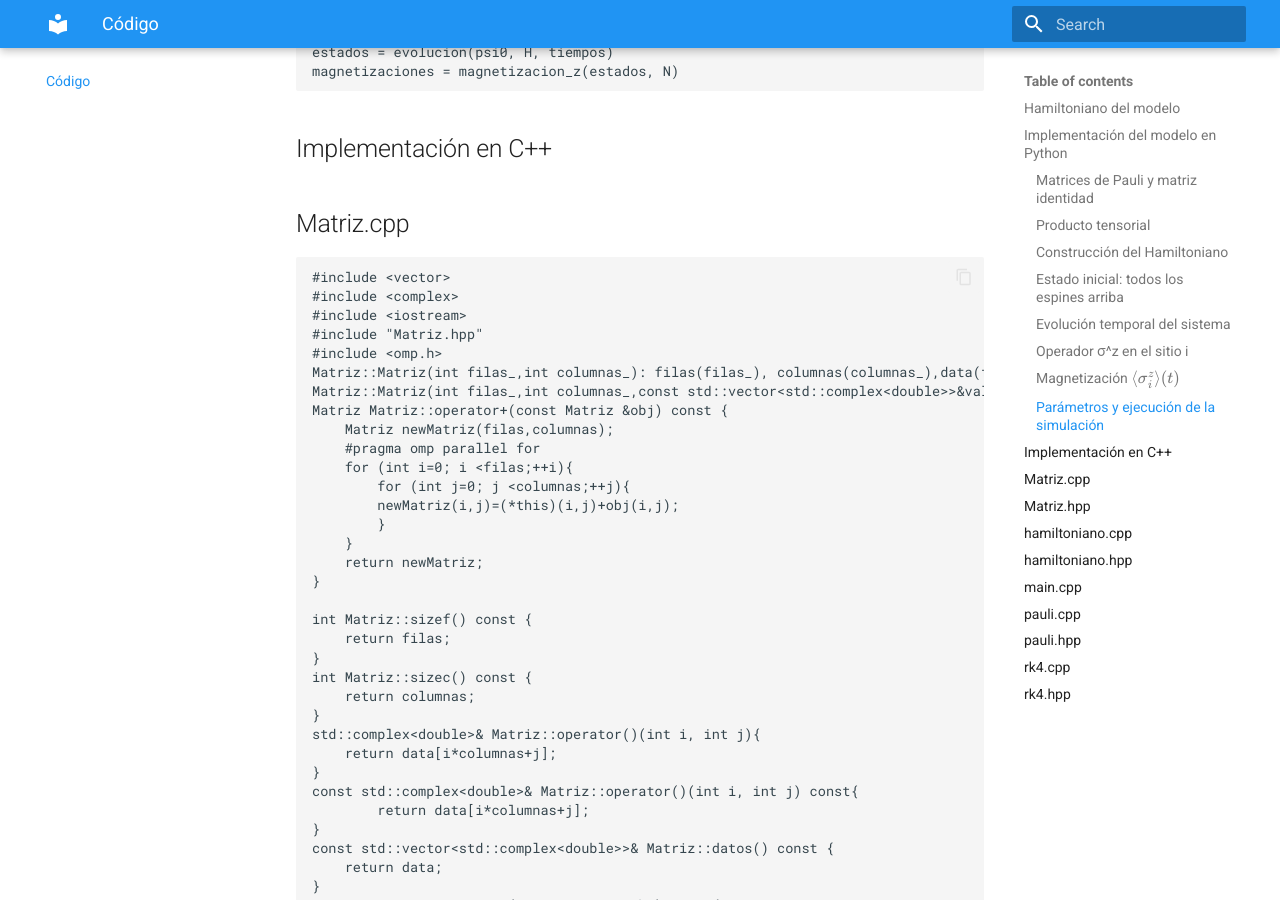
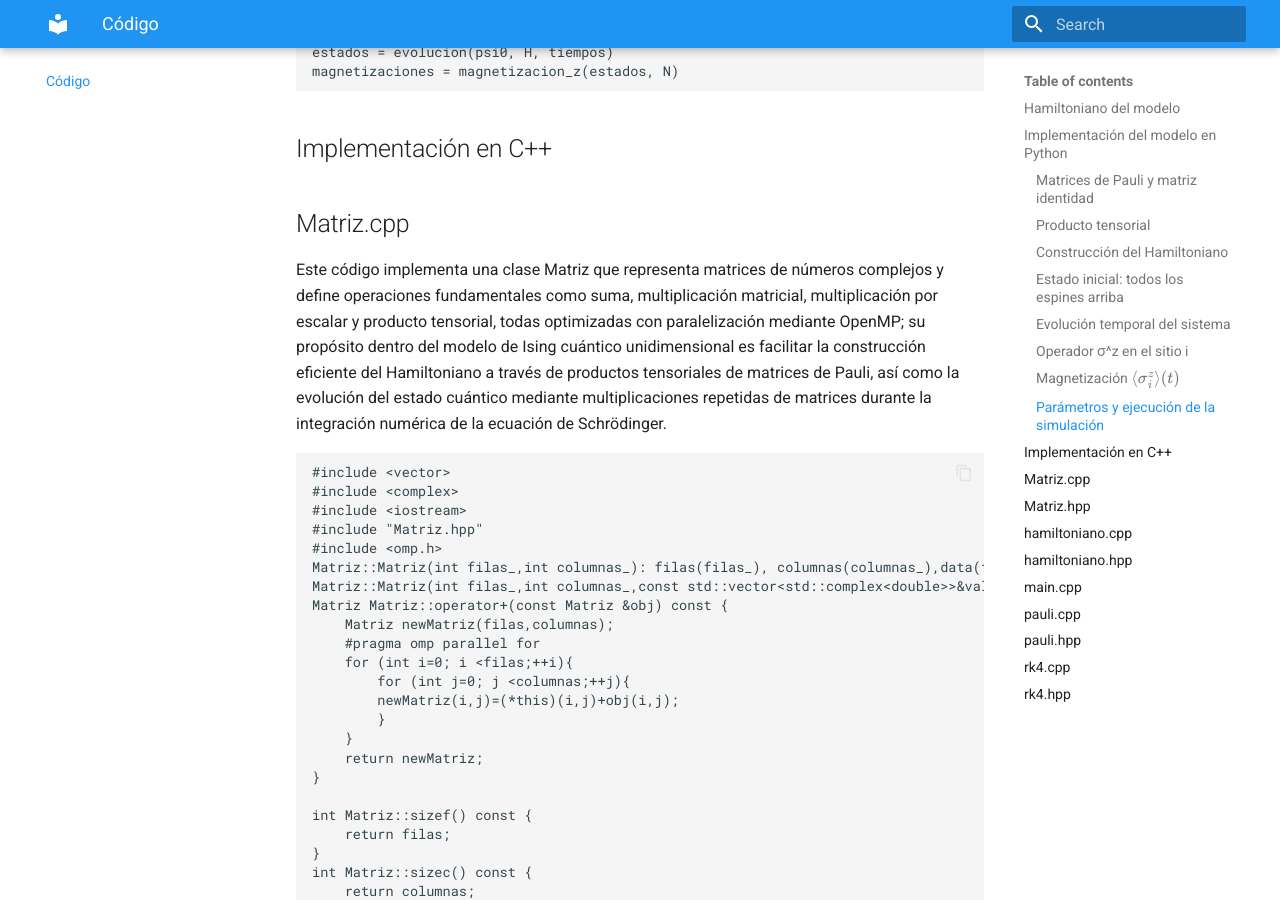
Before and after one commit to Kimberline019/ising-mkdocs, an MkDocs documentation site: the page built from docs/codigo.md, in a window 1280 px wide and 900 px high, scrolled down 2560 px. Built offline with MkDocs 1.6.1 and Material for MkDocs 9.7.7, drawn with Linux system fonts in a browser that asks for light colours.

Commit message:
Update codigo.md

````diff
--- a/docs/codigo.md
+++ b/docs/codigo.md
@@ -124,6 +124,8 @@ magnetizaciones = magnetizacion_z(estados, N)
 ##Implementación en C++
 
 ##Matriz.cpp
+
+Este código implementa una clase Matriz que representa matrices de números complejos y define operaciones fundamentales como suma, multiplicación matricial, multiplicación por escalar y producto tensorial, todas optimizadas con paralelización mediante OpenMP; su propósito dentro del modelo de Ising cuántico unidimensional es facilitar la construcción eficiente del Hamiltoniano a través de productos tensoriales de matrices de Pauli, así como la evolución del estado cuántico mediante multiplicaciones repetidas de matrices durante la integración numérica de la ecuación de Schrödinger.
 
 ```cpp
 #include <vector>
````
